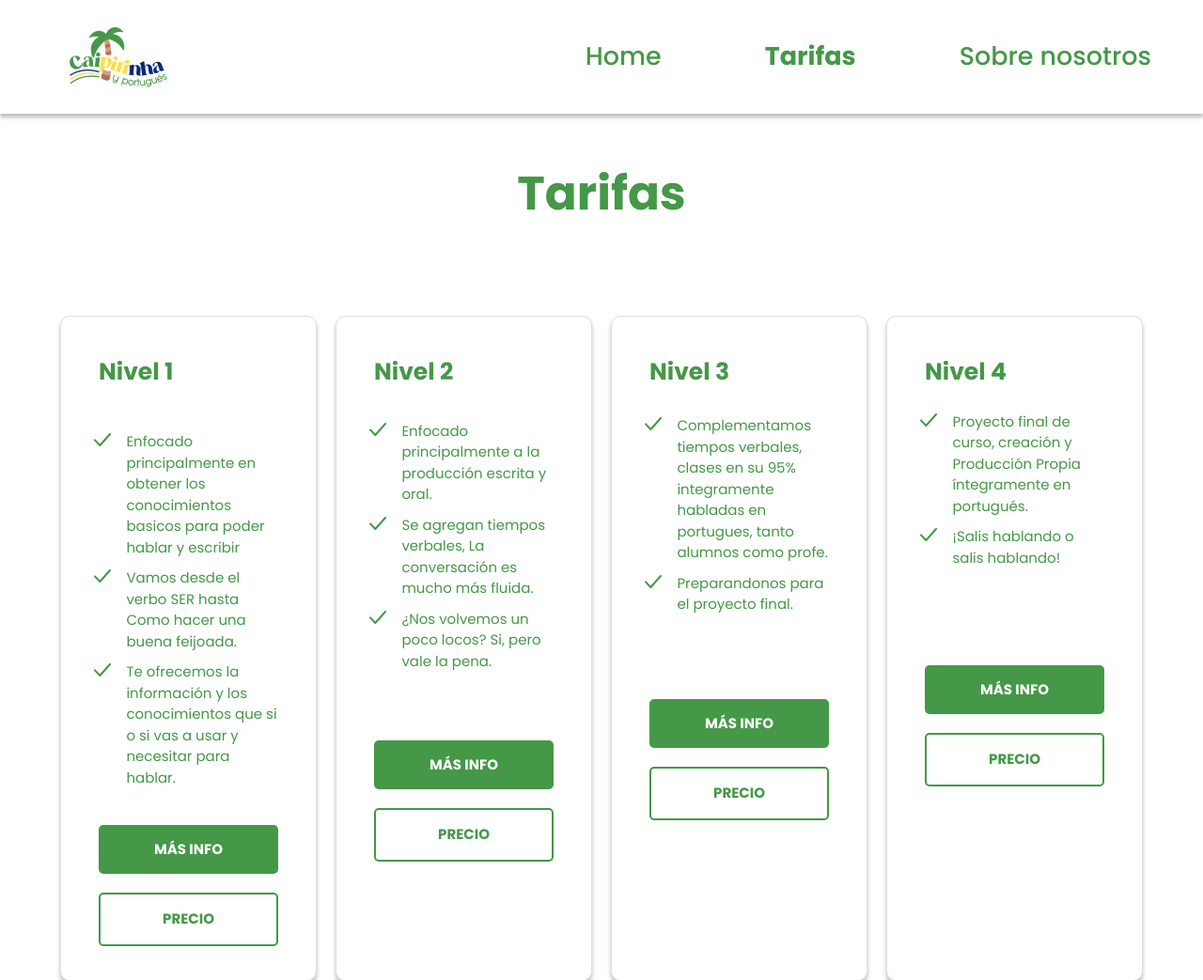
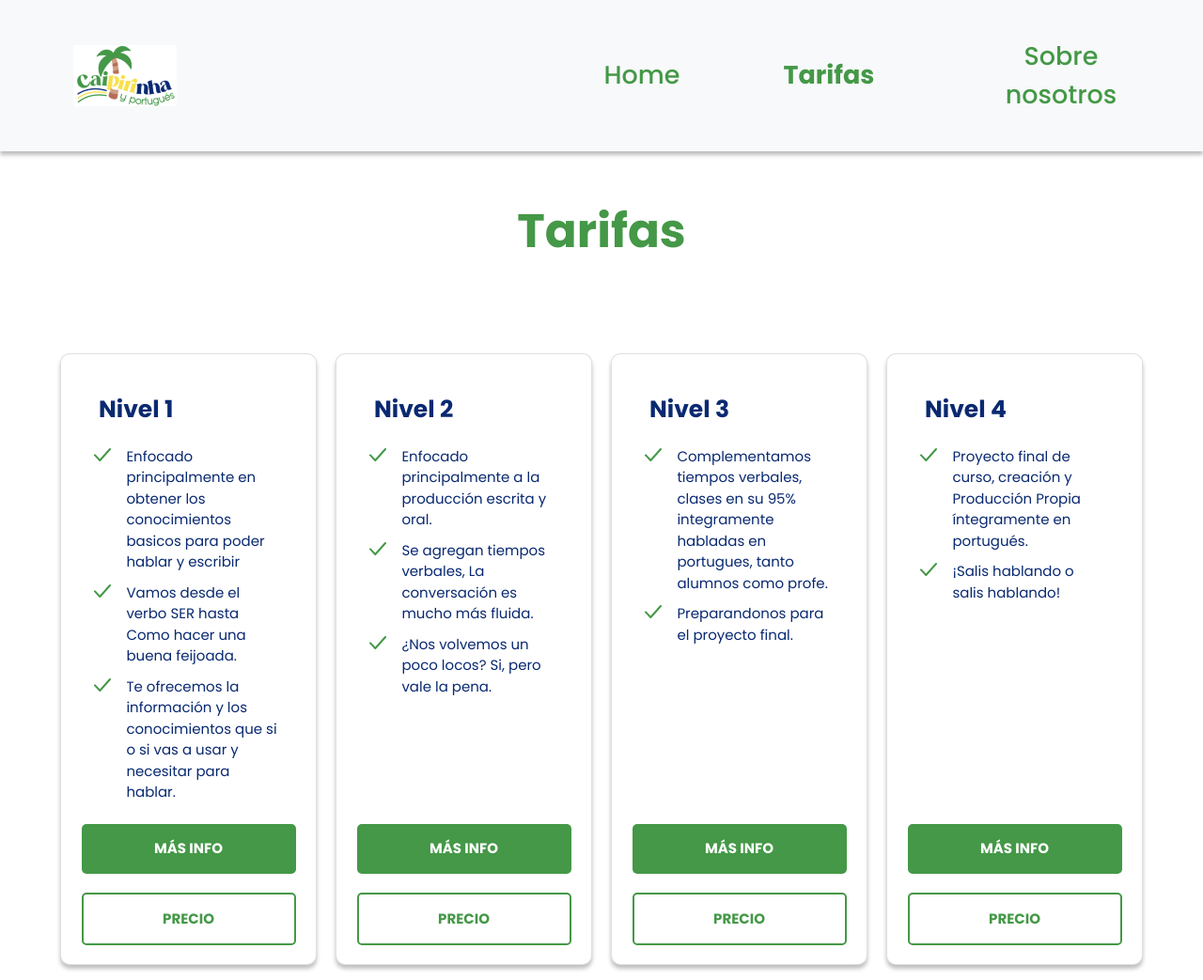
Before and after one commit to jp-quintana/caipirinha-y-portugues, a website: page pages/tarifas.html in a window 1280 px wide. Shown: the top 1043 px of the page at 94% size. Drawn offline with nearby package versions, Linux system fonts and the light colour scheme.

Commit message:
first commit

```diff
--- a/pages/tarifas.html
+++ b/pages/tarifas.html
@@ -13,33 +13,27 @@
 </head>
 <body>
   <header class="header header__navbar header__contenedor">
-    <nav class="navbar navbar-expand-md navbar-light">
-      <a href="../index.html" class="navbar-brand">
-        <img class="header__logo" src="../assets/header/logo-caipirinha.png" alt="">
+    <nav class="header__navbar navbar navbar-expand-lg navbar-light bg-light">
+      <div class="container-fluid">
+          <a class="navbar-brand" href="../index.html">
+              <img class="header__logo"  src="../assets/header/logo-caipirinha.png" alt="Logo">
           </a>
-      <button
-        class="navbar-toggler"
-        type="button"
-        data-bs-toggler="collapse"
-        data-bs-target="#toggleMobileMenu"
-        aria-controls="toggleMobileMenu"
-        aria-expanded="false"
-        aria-label="Toggle navigation"
-      >
+          <button class="navbar-toggler" type="button" data-bs-toggle="collapse" data-bs-target="#navbarSupportedContent" aria-controls="navbarSupportedContent" aria-expanded="false" aria-label="Toggle navigation">
           <span class="navbar-toggler-icon"></span>
           </button>
-      <div class="collapse navbar-collapse" id="toggleMobileMenu">
-        <ul class="navbar-nav ms-auto">
+          <div class="collapse navbar-collapse" id="navbarSupportedContent">
+              <ul class="navbar-nav me-auto mb-2 mb-lg-0">
                   <li class="header__nav-item">
-            <a href="../index.html" class="header__links nav-link ">Home</a>
+                      <a class="nav-link active header__links" aria-current="page" href="../index.html">Home</a>
                   </li>
                   <li class="header__nav-item">
-            <a href="tarifas.html" class="header__links header__links-activo nav-link">Tarifas</a>
+                      <a class="nav-link active header__links header__links-activo" href="tarifas.html">Tarifas</a>
                   </li>
                   <li class="header__nav-item">
-            <a href="sobre-nosotros.html" class="header__links nav-link">Sobre nosotros</a>
+                      <a class="nav-link active header__links" href="./sobre-nosotros.html">Sobre nosotros</a>
                   </li>
               </ul>
+          </div>
       </div>
   </nav>
   </header>
@@ -57,10 +51,11 @@
               <li class="tarifas__items">Vamos desde el verbo SER hasta Como hacer una buena feijoada. </li>
               <li class="tarifas__items">Te ofrecemos la información y los conocimientos que si o si vas a usar y necesitar para hablar.</li>
             </ul>
+
+          </div>
           <div class="tarifas__botones">
             <button class="tarifas__mas-informacion">MÁS INFO</button>
             <button class="tarifas__precio">PRECIO</button>
-            </div>
           </div>
         </div>
 
@@ -72,10 +67,11 @@
               <li class="tarifas__items">Se agregan tiempos verbales, La conversación es mucho más fluida.</li>
               <li class="tarifas__items">¿Nos volvemos un poco locos? Si, pero vale la pena.</li>
             </ul>
+
+          </div>
           <div class="tarifas__botones">
             <button class="tarifas__mas-informacion">MÁS INFO</button>
             <button class="tarifas__precio">PRECIO</button>
-            </div>
           </div>
         </div>
 
@@ -85,11 +81,13 @@
             <ul class="tarifas__lista">
               <li class="tarifas__items">Complementamos tiempos verbales, clases en su 95% integramente habladas en portugues, tanto alumnos como profe.</li>
               <li class="tarifas__items">Preparandonos para el proyecto final.</li>
+
             </ul>
+
+          </div>
           <div class="tarifas__botones">
             <button class="tarifas__mas-informacion">MÁS INFO</button>
             <button class="tarifas__precio">PRECIO</button>
-            </div>
           </div>
         </div>
 
@@ -100,10 +98,13 @@
               <li class="tarifas__items">Proyecto final de curso, creación y Producción Propia íntegramente en portugués.</li>
               <li class="tarifas__items">¡Salis hablando o salis hablando!</li>
             </ul>
+
+
+
+          </div>
           <div class="tarifas__botones">
             <button class="tarifas__mas-informacion">MÁS INFO</button>
             <button class="tarifas__precio">PRECIO</button>
-            </div>
           </div>
         </div>
 
--- a/scss/_header.scss
+++ b/scss/_header.scss
@@ -63,3 +63,10 @@
   margin-top: 5rem;
   padding: 1rem 5rem;
 }
+
+
+@media (min-width: 1200px) {
+  .navbar-brand {
+      margin-right: 400px;
+  }
+}
--- a/scss/_tarifas.scss
+++ b/scss/_tarifas.scss
@@ -8,8 +8,7 @@
 
 .tarifas-contenedor {
   padding: 4rem;
-  display: grid;
-  grid-template-rows: 10% 70% 20%;
+  height: 500px;
 }
 
 .tarifas__cards {
@@ -17,10 +16,10 @@
   display: grid;
   grid-template-columns: repeat(4, 1fr);
   gap: 2rem;
-  color: #449847;
 }
 
 .tarifas__nivel {
+
   font-size: 2.5rem;
   font-weight: 700;
 }
@@ -40,7 +39,10 @@
 .tarifas__botones {
   display: flex;
   flex-direction: column;
+  justify-content: flex-end;
   gap: 2rem;
+  width: 228px;
+  margin-bottom: 20px;
 }
 
 .tarifas__mas-informacion {
@@ -66,9 +68,11 @@
   padding-top: 14rem;
 }
 
+/*
 .requisitos__titulo {
 
 }
+*/
 
 .requisitos__lista {
   margin-top: 6rem;
--- a/scss/style.scss
+++ b/scss/style.scss
@@ -67,6 +67,7 @@ h1, h2, h3 {
   background: #FFFFFF;
   box-shadow: 0px 4px 4px rgba(0, 0, 0, 0.25);
   border-radius: 10px;
+  align-items: center;
 }
 
 .divider-general {
```
Also changed, not shown: index.html (+12 -19 lines), pages/sobre-nosotros.html (+11 -17 lines), css/style.css. Lines whose indentation alone changed are shown as unchanged.
